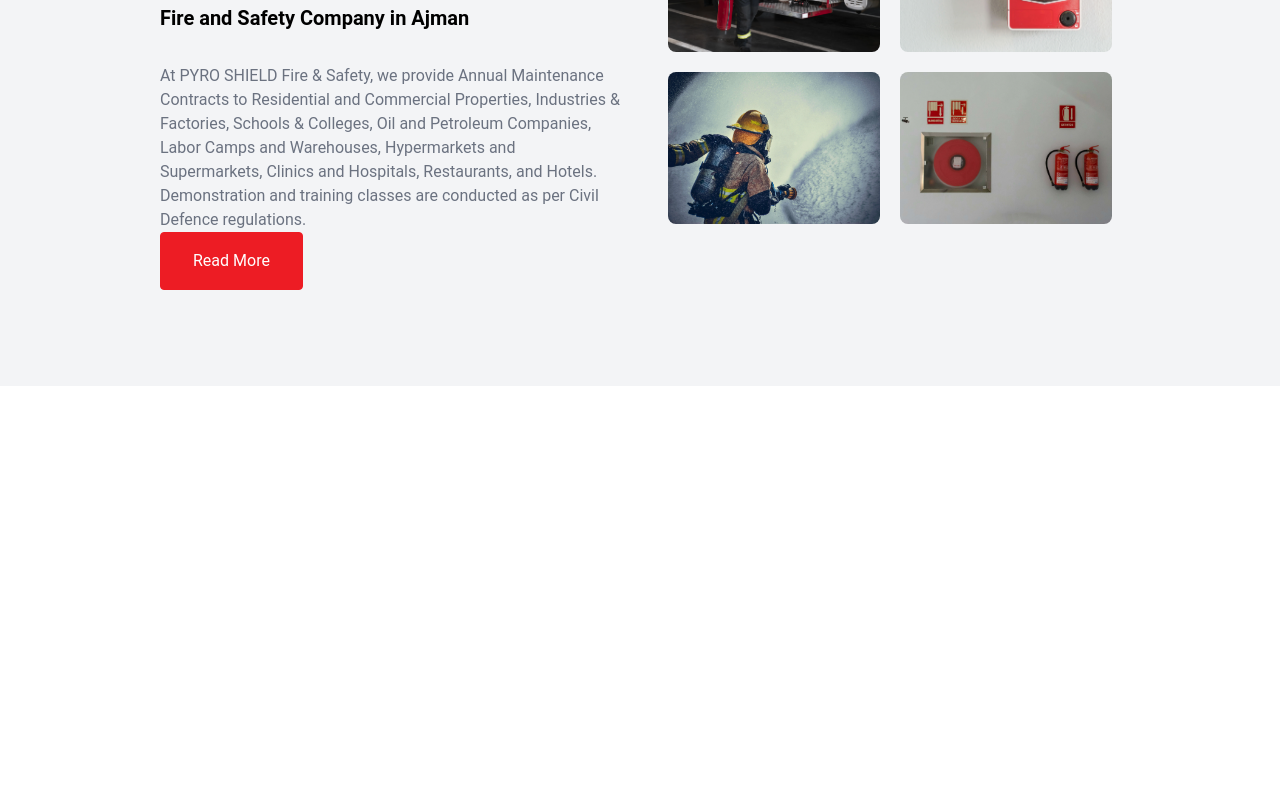
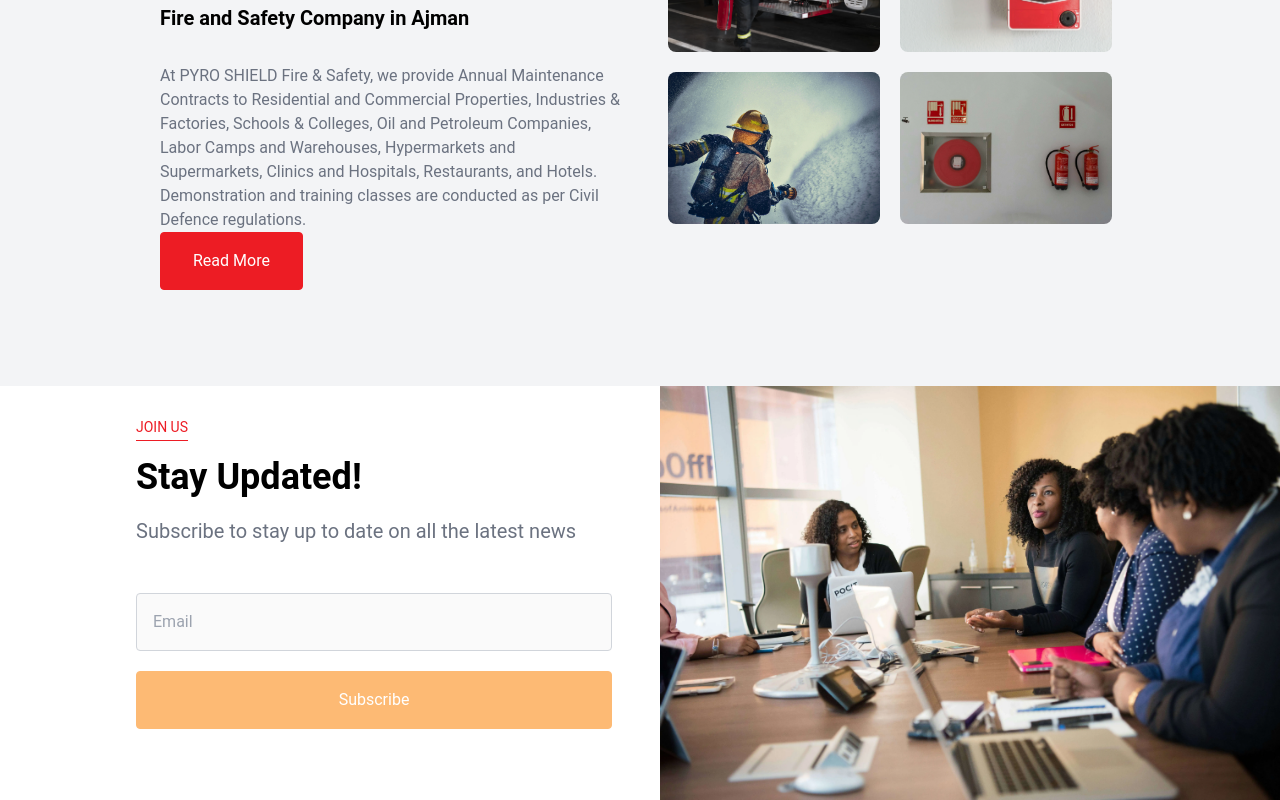
Before and after one commit to shahan210/PyroShield-TS, a React (Vite) app: page / in a window 1280 px wide. Shown: the part 2450-3250 px from the top of the page. Before the commit the page ends 2916 px from the top, so only its background shows below. Built offline with nearby package versions, Linux system fonts and the light colour scheme.

Commit message:
chore : home join us

```diff
--- a/src/pages/home/Index.tsx
+++ b/src/pages/home/Index.tsx
@@ -5,6 +5,7 @@ import Carousel from "./components/Carousel";
 import About from "./components/About";
 import Services from "./components/Services";
 import Quality from "./components/Quality";
+import JoinUs from "./components/JoinUs";
 const Index: React.FC = () => {
   return (
     <div className="">
@@ -13,7 +14,8 @@ const Index: React.FC = () => {
         <About />
         <Services />
       </div>
-        <Quality />
+      <Quality />
+      <JoinUs />
     </div>
   );
 };
--- /dev/null
+++ b/src/pages/home/components/JoinUs.tsx
@@ -0,0 +1,29 @@
+import React from "react";
+import "../style.css";
+import JoinImage from "../../../assets/Webp/professional.webp";
+const JoinUs: React.FC = () => {
+  return (
+    <div className="home__join">
+      <div className="join__content">
+        <div className="join__left">
+          <h3 className="sideheading">Join Us</h3>
+          <h1 className="about__title !text-4xl">Stay Updated!</h1>
+          <h2 className="join__subtitle">Subscribe to stay up to date on all the latest news</h2>
+          <form action="#" method="post" className="join__form">
+            <div className="subscribe">
+              <input className="form__input" type="email" placeholder="Email" name="email" required disabled />
+              <button className="form__btn" type="submit" disabled>
+                Subscribe
+              </button>
+            </div>
+          </form>
+        </div>
+        <div className="join__right">
+          <img src={JoinImage} alt="" />
+        </div>
+      </div>
+    </div>
+  );
+};
+
+export default JoinUs;
--- a/src/pages/home/style.css
+++ b/src/pages/home/style.css
@@ -81,7 +81,7 @@
   @apply p-2 text-sm font-semibold absolute bottom-0 text-center bg-black bg-opacity-40 w-full text-white;
 }
 .home__quality {
-  @apply bg-gray-100 my-20 flex justify-center;
+  @apply bg-gray-100 mt-20 flex justify-center;
 }
 .quality__container {
   @apply max-w-[75%] mt-20;
@@ -113,3 +113,22 @@
 .service__more button {
   @apply px-8 py-4 mt-5 bg-white text-[#ED1C24] text-base rounded border border-[#ED1C24] hover:bg-[#ED1C24] hover:text-white animate;
 }
+.join__content {
+  @apply grid grid-cols-2 gap-10;
+}
+.join__left {
+  @apply ml-32 p-2 justify-center flex flex-col gap-5;
+}
+.join__subtitle {
+  @apply text-gray-500 text-xl;
+}
+
+.subscribe {
+  @apply flex w-full flex-col gap-5 pt-2 mt-5;
+}
+.form__input {
+  @apply p-4 outline-none border rounded border-gray-300;
+}
+.form__btn {
+  @apply px-8 py-4 bg-orange-300 text-white  border border-orange-300 text-base rounded mb-10;
+}
```
